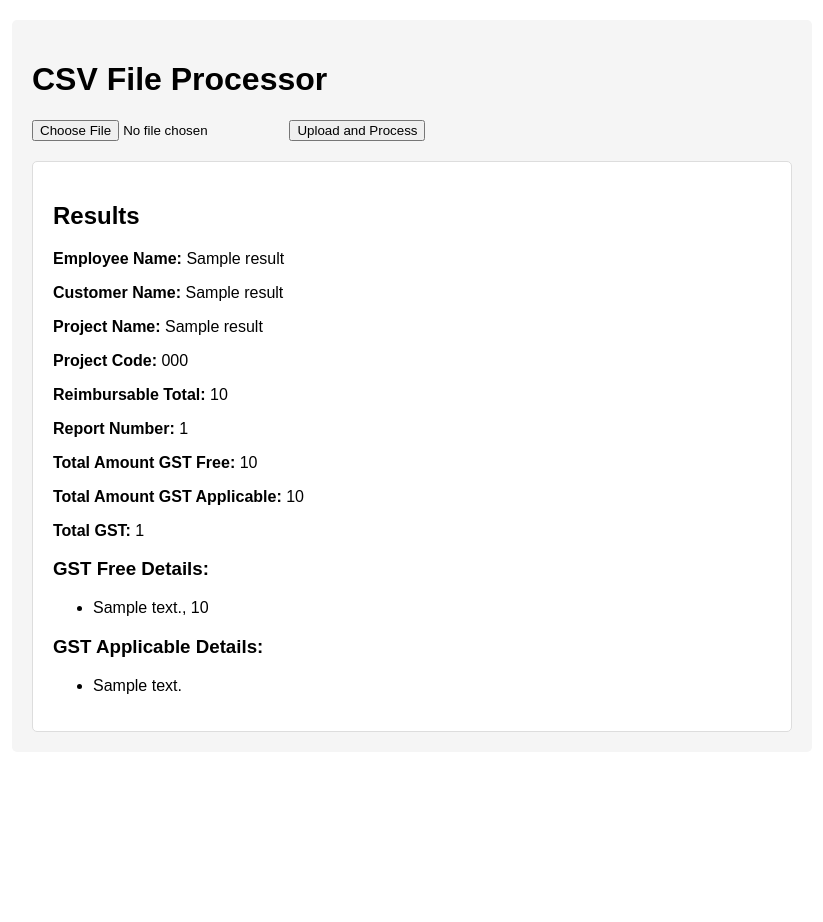
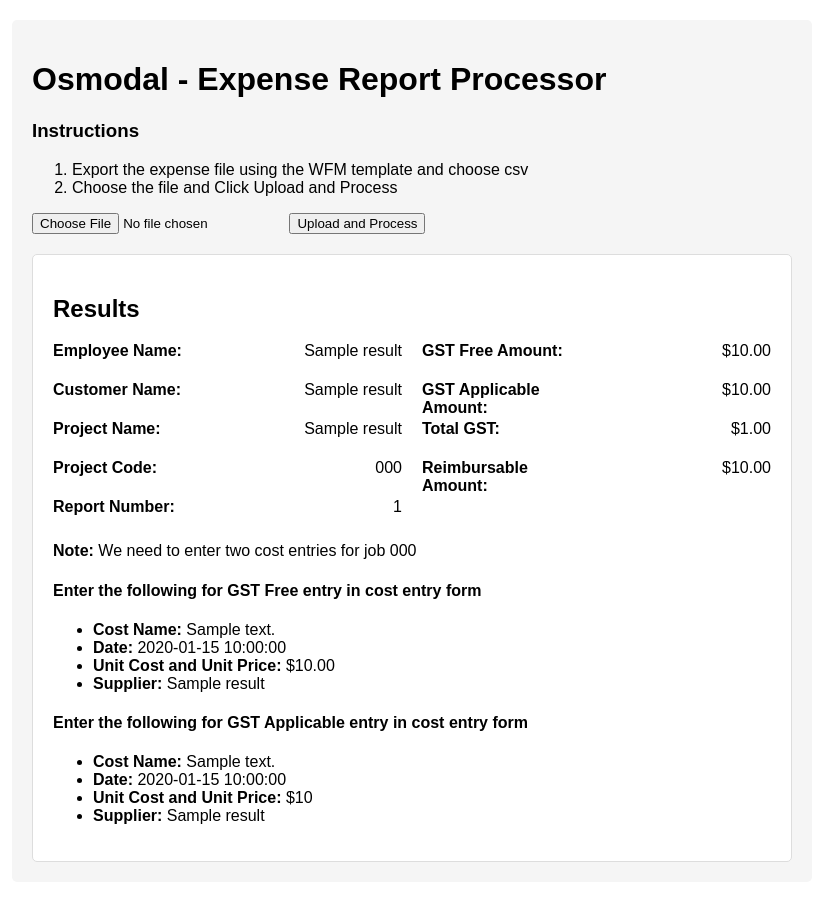
Before and after one commit to scottsuine/WFMInput, a Flask app: template templates/upload.html in a window 1280 px wide. Shown: the whole page, without its empty margins (228-1051 px from the left). Before the commit the page ends 732 px from the top, so only its background shows below. Run offline with Flask 2, Linux system fonts and the light colour scheme; the template is opened without the code that fills it: most values are stand-ins (such as "Sample title", 1, 10 or a date in 2020).

Commit message:
Improved output

```diff
--- a/app.py
+++ b/app.py
@@ -2,6 +2,7 @@
 from flask import Flask, render_template, request, flash
 from werkzeug.utils import secure_filename
 import os
+from datetime import datetime
 
 app = Flask(__name__)
 app.secret_key = 'your-secret-key-here'  # Required for flashing messages
@@ -43,22 +44,32 @@
                     else:
                         gst_applicable_total += expense_total_without_tax
                         gst_applicable_details.append(
-                            f"{row.get('Report Number', 'N/A')} - {row.get('Employee Name', 'N/A')} - Expenses - GST Applicable, {gst_applicable_total:.2f}"
+                            f"{row.get('Report Number', 'N/A')} - {row.get('Employee Name', 'N/A')} - Expenses - GST Applicable"
                         )
                 except ValueError:
                     continue
 
             if first_row:
+                # Parse and format the submitted date
+                submitted_date = first_row.get("Submitted Date", "N/A")
+                try:
+                    # Assuming the input date is in format 'YYYY-MM-DD' or similar
+                    date_obj = datetime.strptime(submitted_date, '%Y-%m-%d')
+                    formatted_date = date_obj.strftime('%d/%m/%Y')
+                except ValueError:
+                    formatted_date = submitted_date  # Keep original if parsing fails
+
                 result = {
                     'employee_name': first_row.get("Employee Name", "N/A"),
                     'customer_name': first_row.get("Customer Name", "N/A"),
                     'project_name': first_row.get("Project Name", "N/A"),
                     'project_code': first_row.get("Project Code", "N/A"),
-                    'reimbursable_total': first_row.get("Reimbursable Total", "N/A"),
+                    'reimbursable_total': float(first_row.get("Reimbursable Total", "0")),
                     'report_number': first_row.get("Report Number", "N/A"),
-                    'gst_free_total': f"{gst_free_total:.2f}",
-                    'gst_applicable_total': f"{gst_applicable_total:.2f}",
-                    'total_gst': f"{total_gst:.2f}",
+                    'submitted_date': formatted_date,
+                    'gst_free_total': gst_free_total,
+                    'gst_applicable_total': gst_applicable_total,
+                    'total_gst': total_gst,
                     'gst_free_details': gst_free_details,
                     'gst_applicable_details': gst_applicable_details
                 }
@@ -104,4 +115,4 @@
     return render_template('upload.html')
 
 if __name__ == '__main__':
-    app.run(debug=True)
+    app.run(debug=True, host='0.0.0.0', port=5001)
--- a/templates/upload.html
+++ b/templates/upload.html
@@ -35,7 +35,15 @@
 </head>
 <body>
     <div class="container">
-        <h1>CSV File Processor</h1>
+        <h1>Osmodal - Expense Report Processor </h1>
+        <p>
+        <h3> Instructions </h3>
+        <ol>
+            <li>Export the expense file using the WFM template and choose csv</li>
+            <li>Choose the file and Click Upload and Process</li>
+
+        </ol>
+
 
         {% with messages = get_flashed_messages() %}
             {% if messages %}
@@ -57,29 +65,74 @@
         {% if result %}
             <div class="result">
                 <h2>Results</h2>
-                <p><strong>Employee Name:</strong> {{ result.employee_name }}</p>
-                <p><strong>Customer Name:</strong> {{ result.customer_name }}</p>
-                <p><strong>Project Name:</strong> {{ result.project_name }}</p>
-                <p><strong>Project Code:</strong> {{ result.project_code }}</p>
-                <p><strong>Reimbursable Total:</strong> {{ result.reimbursable_total }}</p>
-                <p><strong>Report Number:</strong> {{ result.report_number }}</p>
-                <p><strong>Total Amount GST Free:</strong> {{ result.gst_free_total }}</p>
-                <p><strong>Total Amount GST Applicable:</strong> {{ result.gst_applicable_total }}</p>
-                <p><strong>Total GST:</strong> {{ result.total_gst }}</p>
+                <div style="display: grid; grid-template-columns: repeat(4, 1fr); gap: 20px; align-items: start;">
+                    <!-- First section labels -->
+                    <div style="display: flex; flex-direction: column; gap: 15px;">
+                        <p style="margin: 0; height: 24px;"><strong>Employee Name:</strong></p>
+                        <p style="margin: 0; height: 24px;"><strong>Customer Name:</strong></p>
+                        <p style="margin: 0; height: 24px;"><strong>Project Name:</strong></p>
+                        <p style="margin: 0; height: 24px;"><strong>Project Code:</strong></p>
+                        <p style="margin: 0; height: 24px;"><strong>Report Number:</strong></p>
+                    </div>
 
-                <h3>GST Free Details:</h3>
+                    <!-- First section values -->
+                    <div style="display: flex; flex-direction: column; gap: 15px; text-align: right;">
+                        <p style="margin: 0; height: 24px;">{{ result.employee_name }}</p>
+                        <p style="margin: 0; height: 24px;">{{ result.customer_name }}</p>
+                        <p style="margin: 0; height: 24px;">{{ result.project_name }}</p>
+                        <p style="margin: 0; height: 24px;">{{ result.project_code }}</p>
+                        <p style="margin: 0; height: 24px;">{{ result.report_number }}</p>
+                    </div>
+
+                    <!-- Second section labels -->
+                    <div style="display: flex; flex-direction: column; gap: 15px;">
+                        <p style="margin: 0; height: 24px;"><strong>GST Free Amount:</strong></p>
+                        <p style="margin: 0; height: 24px;"><strong>GST Applicable Amount:</strong></p>
+                        <p style="margin: 0; height: 24px;"><strong>Total GST:</strong></p>
+                        <p style="margin: 0; height: 24px;"><strong>Reimbursable Amount:</strong></p>
+                    </div>
+
+                    <!-- Second section values -->
+                    <div style="display: flex; flex-direction: column; gap: 15px; text-align: right;">
+                        <p style="margin: 0; height: 24px;">${{ "%.2f"|format(result.gst_free_total) }}</p>
+                        <p style="margin: 0; height: 24px;">${{ "%.2f"|format(result.gst_applicable_total) }}</p>
+                        <p style="margin: 0; height: 24px;">${{ "%.2f"|format(result.total_gst) }}</p>
+                        <p style="margin: 0; height: 24px;">${{ "%.2f"|format(result.reimbursable_total|float) }}</p>
+                    </div>
+                </div>
+
+                <div style="margin-top: 20px;">
+                    {% if (result.gst_free_total > 0 and result.gst_applicable_total == 0) or (result.gst_free_total == 0 and result.gst_applicable_total > 0) %}
+                        <p><strong>Note:</strong> We need to enter one entry into the cost form for job {{ result.project_code }}</p>
+                    {% elif result.gst_free_total > 0 and result.gst_applicable_total > 0 %}
+                        <p><strong>Note:</strong> We need to enter two cost entries for job {{ result.project_code }}</p>
+                    {% endif %}
+                </div>
+
+                {% if result.gst_free_total > 0 %}
+                <h4>Enter the following for GST Free entry in cost entry form</h4>
                 <ul>
                     {% for detail in result.gst_free_details %}
-                        <li>{{ detail }}, {{ result.gst_free_total }}</li>
+                        <li><strong>Cost Name:</strong> {{ detail }}</li>
+                        <li><strong>Date:</strong> {{ result.submitted_date }}</li>
+                        <li><strong>Unit Cost and Unit Price:</strong> ${{ "%.2f"|format(result.gst_free_total) }}</li>
+                        <li><strong>Supplier:</strong> {{ result.employee_name }}</li>
                     {% endfor %}
                 </ul>
+                {% endif %}
 
-                <h3>GST Applicable Details:</h3>
+                {% if result.gst_applicable_total > 0 %}
+                <h4>Enter the following for GST Applicable entry in cost entry form</h4>
                 <ul>
                     {% for detail in result.gst_applicable_details %}
-                        <li>{{ detail }}</li>
+                        <li><strong>Cost Name:</strong> {{ detail }}</li>
+                        <li><strong>Date:</strong> {{ result.submitted_date }}</li>
+                        <li><strong>Unit Cost and Unit Price:</strong> ${{ result.gst_applicable_total }}</li>
+                        <li><strong>Supplier:</strong> {{ result.employee_name }}</li>
+
                     {% endfor %}
                 </ul>
+                {% endif %}
             </div>
         {% endif %}
     </div>
```
Also changed, not shown: Report.csv (deleted, +0 -22 lines), Report2.csv (deleted, +0 -16 lines).
